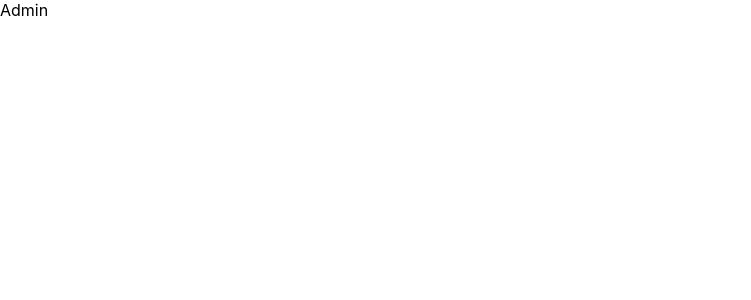
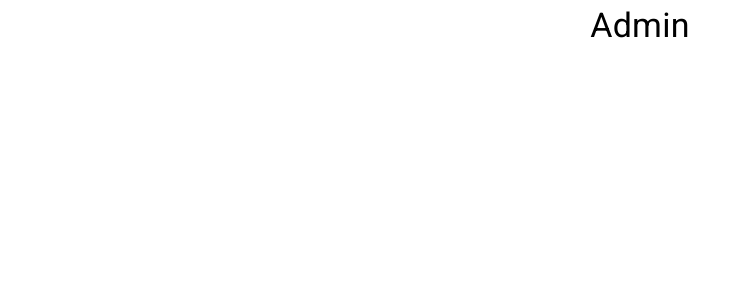
Before and after one commit to harzkr/crm-fe, a React (Create React App) app: page /admin in a window 1280 px wide. Shown: the top 300 px of the page, without its empty margins (0-751 px from the left). Built offline with nearby package versions, Linux system fonts and the light colour scheme; sample sign-in values are in the browser's storage.

Commit message:
refactor changes

```diff
--- a/src/components/Admin/Admin.js
+++ b/src/components/Admin/Admin.js
@@ -1,7 +1,17 @@
 import React from "react";
+import { Typography } from "@mui/material";
+import './styles.css';
 
 const Admin = () => {
-    return <div>Admin</div>;
-}
+  return (
+    <div>
+      <div className="pageTitle">
+        <Typography variant="h4">Admin</Typography>
+      </div>
+      <div>
+      </div>
+    </div>
+  );
+};
 
 export default Admin;
--- /dev/null
+++ b/src/components/Admin/styles.css
@@ -0,0 +1,6 @@
+.pageTitle{
+    display: flex;
+    justify-content: center;
+    align-items: center;
+    height:52px;
+}
```
